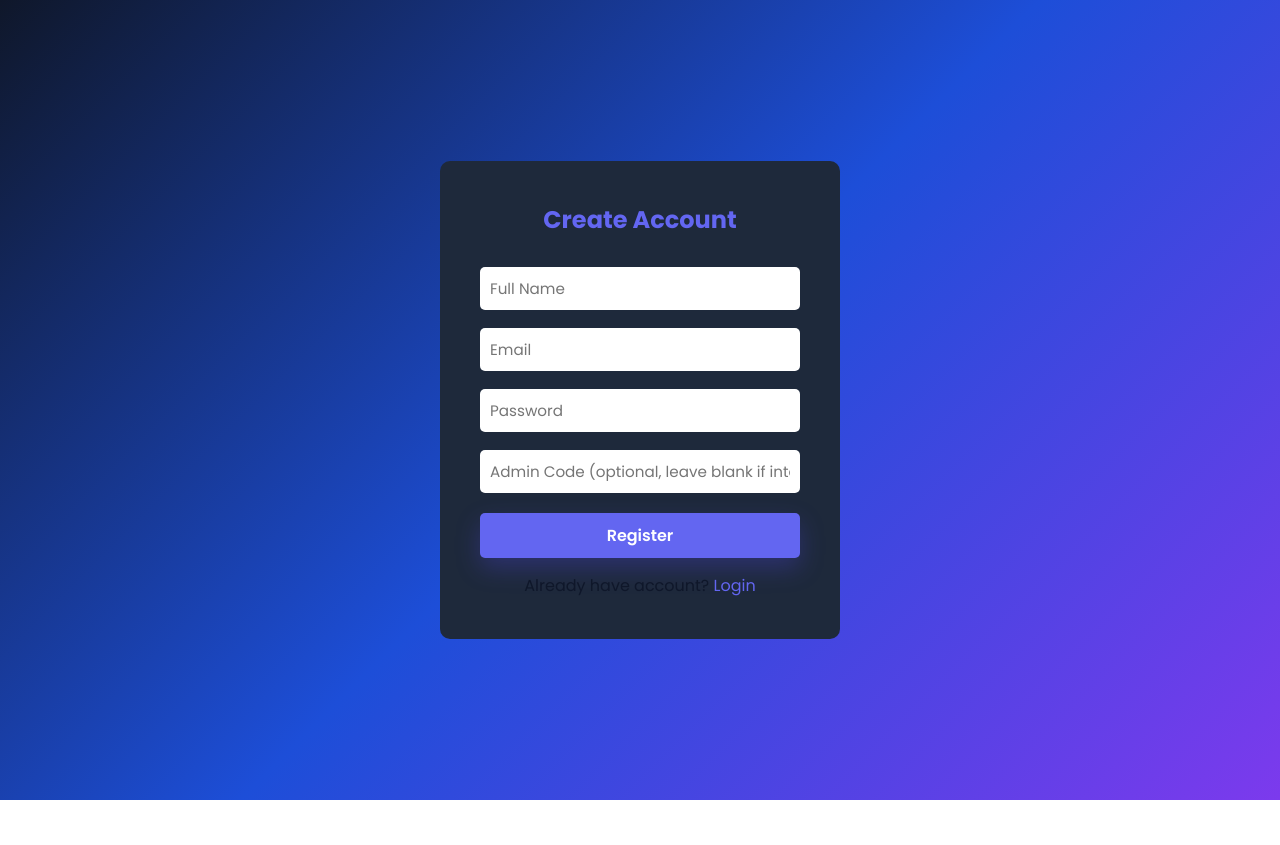
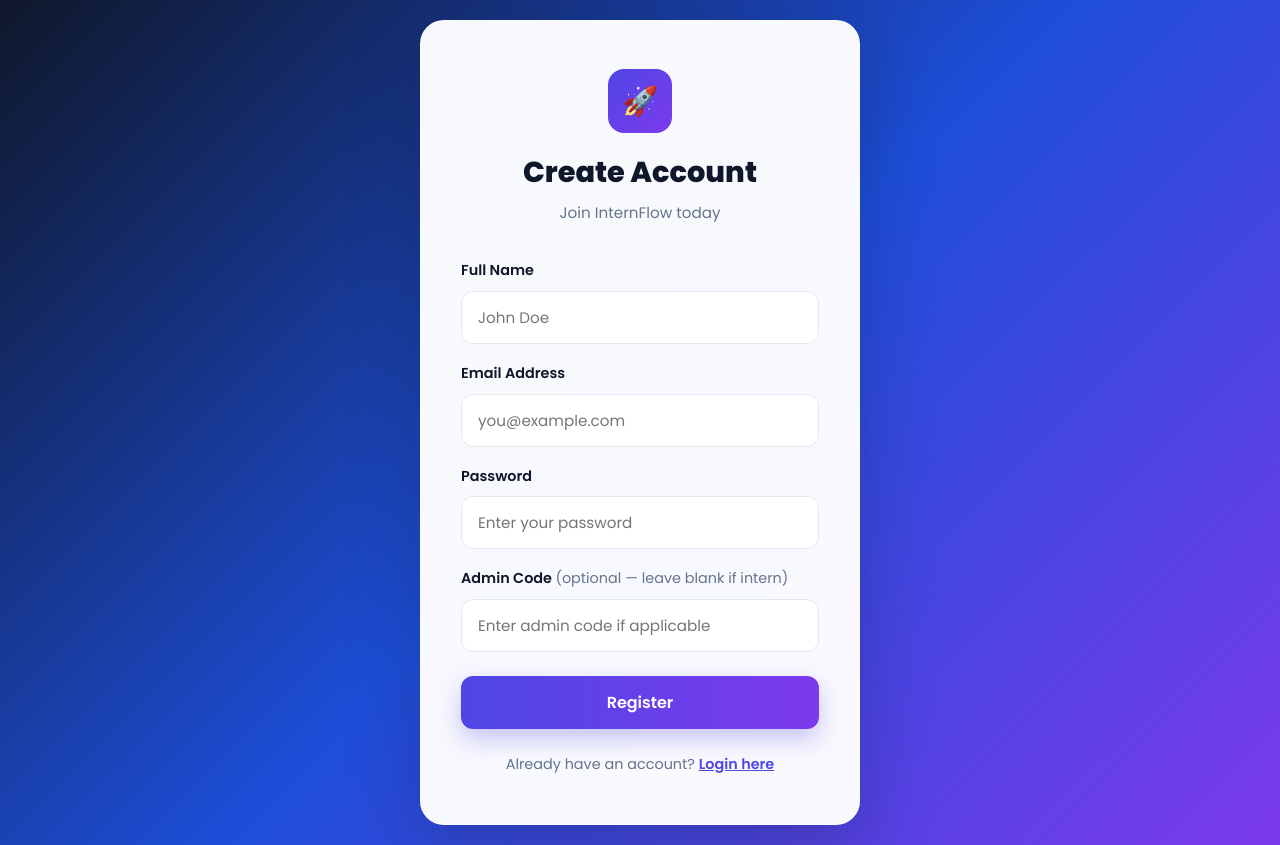
Before and after one commit to nayanranjandas777-cell/INTERNFLOW, a React app in the folder frontend/: page /register in a window 1280 px wide. Before the commit the page ends 800 px from the top, so only its background shows below. Built offline with nearby package versions, Linux system fonts and the light colour scheme; the HTML template or start-up script is replaced by a standard one.

Commit message:
feat: redesign Register page to match Login style

```diff
--- a/frontend/src/pages/Register.jsx
+++ b/frontend/src/pages/Register.jsx
@@ -8,9 +8,17 @@ function Register() {
   const [password, setPassword] = useState('')
   const [adminCode, setAdminCode] = useState('')
   const [error, setError] = useState('')
+  const [loading, setLoading] = useState(false)
   const navigate = useNavigate()
 
   const handleRegister = async () => {
+    if (loading) return
+    if (!name.trim() || !email.trim() || !password.trim()) {
+      setError('Please fill in all required fields.')
+      return
+    }
+    setLoading(true)
+    setError('')
     try {
       const res = await axios.post(
         `https://internflow-hf1d.onrender.com/api/auth/register`,
@@ -20,29 +28,85 @@ function Register() {
       localStorage.setItem('user', JSON.stringify(res.data.user))
       navigate('/onboarding')
     } catch (err) {
-      setError('User already exists or invalid data')
+      setError('User already exists or invalid data.')
+    } finally {
+      setLoading(false)
     }
   }
 
   return (
-    <div style={{ display:'flex', justifyContent:'center', alignItems:'center', height:'100vh' }}>
-      <div style={{ background:'#1e293b', padding:'40px', borderRadius:'10px', width:'400px' }}>
-        <h2 style={{ textAlign:'center', marginBottom:'20px', color:'#6366f1' }}>Create Account</h2>
-        {error && <p style={{ color:'red', textAlign:'center' }}>{error}</p>}
-        <input placeholder="Full Name" value={name} onChange={e => setName(e.target.value)}
-          style={{ width:'100%', padding:'10px', marginBottom:'10px', borderRadius:'5px', border:'none', boxSizing:'border-box' }} />
-        <input placeholder="Email" value={email} onChange={e => setEmail(e.target.value)}
-          style={{ width:'100%', padding:'10px', marginBottom:'10px', borderRadius:'5px', border:'none', boxSizing:'border-box' }} />
-        <input placeholder="Password" type="password" value={password} onChange={e => setPassword(e.target.value)}
-          style={{ width:'100%', padding:'10px', marginBottom:'10px', borderRadius:'5px', border:'none', boxSizing:'border-box' }} />
-        <input placeholder="Admin Code (optional, leave blank if intern)" value={adminCode} onChange={e => setAdminCode(e.target.value)}
-          style={{ width:'100%', padding:'10px', marginBottom:'20px', borderRadius:'5px', border:'none', boxSizing:'border-box' }} />
-        <button onClick={handleRegister}
-          style={{ width:'100%', padding:'10px', background:'#6366f1', color:'white', border:'none', borderRadius:'5px', cursor:'pointer', fontSize:'16px' }}>
-          Register
+    <div style={{
+      display: 'flex', justifyContent: 'center', alignItems: 'center',
+      minHeight: '100vh', padding: '20px'
+    }}>
+      <div style={{
+        background: 'rgba(255,255,255,0.97)',
+        borderRadius: '24px',
+        padding: '48px 40px',
+        width: '100%',
+        maxWidth: '440px',
+        boxShadow: '0 25px 70px rgba(15,23,42,0.25)',
+        border: '1px solid rgba(255,255,255,0.7)'
+      }}>
+
+        {/* Logo */}
+        <div style={{ textAlign: 'center', marginBottom: '32px' }}>
+          <div style={{
+            width: '64px', height: '64px', borderRadius: '16px',
+            background: 'linear-gradient(135deg, #4f46e5, #7c3aed)',
+            display: 'flex', alignItems: 'center', justifyContent: 'center',
+            margin: '0 auto 16px', fontSize: '1.8rem'
+          }}>
+            🚀
+          </div>
+          <h2 style={{ fontSize: '1.8rem', fontWeight: '800', color: '#0f172a', marginBottom: '6px' }}>
+            Create Account
+          </h2>
+          <p style={{ color: '#64748b', fontSize: '0.95rem' }}>
+            Join InternFlow today
+          </p>
+        </div>
+
+        {/* Error */}
+        {error && (
+          <div style={{
+            background: '#fee2e2', color: '#dc2626', padding: '12px 16px',
+            borderRadius: '12px', marginBottom: '20px', fontSize: '0.9rem',
+            fontWeight: '500', borderLeft: '4px solid #ef4444'
+          }}>
+            {error}
+          </div>
+        )}
+
+        <label style={{ fontWeight: '600', color: '#0f172a', fontSize: '0.9rem' }}>Full Name</label>
+        <input placeholder="John Doe" value={name}
+          onChange={e => setName(e.target.value)} disabled={loading} />
+
+        <label style={{ fontWeight: '600', color: '#0f172a', fontSize: '0.9rem' }}>Email Address</label>
+        <input type="email" placeholder="you@example.com" value={email}
+          onChange={e => setEmail(e.target.value)} disabled={loading} />
+
+        <label style={{ fontWeight: '600', color: '#0f172a', fontSize: '0.9rem' }}>Password</label>
+        <input type="password" placeholder="Enter your password" value={password}
+          onChange={e => setPassword(e.target.value)} disabled={loading} />
+
+        <label style={{ fontWeight: '600', color: '#0f172a', fontSize: '0.9rem' }}>
+          Admin Code <span style={{ color: '#64748b', fontWeight: '400' }}>(optional — leave blank if intern)</span>
+        </label>
+        <input placeholder="Enter admin code if applicable" value={adminCode}
+          onChange={e => setAdminCode(e.target.value)} disabled={loading} />
+
+        <button onClick={handleRegister} disabled={loading}
+          style={{ width: '100%', padding: '14px', fontSize: '1rem', marginTop: '8px' }}>
+          {loading ? 'Creating Account...' : 'Register'}
         </button>
-        <p style={{ textAlign:'center', marginTop:'15px' }}>
-          Already have account? <span onClick={() => navigate('/')} style={{ color:'#6366f1', cursor:'pointer' }}>Login</span>
+
+        <p style={{ textAlign: 'center', marginTop: '24px', color: '#64748b', fontSize: '0.9rem' }}>
+          Already have an account?{' '}
+          <span onClick={() => navigate('/')}
+            style={{ color: '#4f46e5', fontWeight: '600', cursor: 'pointer', textDecoration: 'underline' }}>
+            Login here
+          </span>
         </p>
       </div>
     </div>
```
